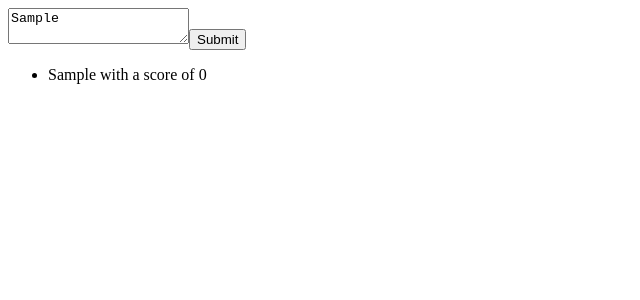
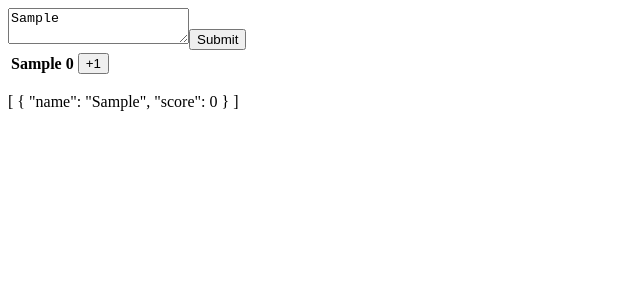
Before and after one commit to ls13g12/class-leaderboard, a Vue app: page / in a window 1280 px wide. Both pictures are taken after typing "Sample" into the empty fields and a click on the button "Submit". Shown: the top 300 px of the page, without its empty margins (0-640 px from the left). Built offline with nearby package versions, Linux system fonts and the light colour scheme.

Commit message:
leaderboard logic broken in components

```diff
--- a/src/App.vue
+++ b/src/App.vue
@@ -1,7 +1,8 @@
 <script>
 import AddPlayers from "./components/AddPlayers.vue";
+import MyLeaderboard from "./components/MyLeaderboard.vue";
 export default {
-  components: { AddPlayers },
+  components: { AddPlayers, MyLeaderboard },
   data() {
     return {
       players: [],
@@ -13,10 +14,6 @@ export default {
 <template>
   <div id="app">
     <AddPlayers v-model:players="players" />
-    <ul>
-      <li v-for="player in players" :key="player.name">
-        {{ player.name }} with a score of {{ player.score }}
-      </li>
-    </ul>
+    <MyLeaderboard v-model:players="players" />
   </div>
 </template>
--- a/src/components/AddPlayers.vue
+++ b/src/components/AddPlayers.vue
@@ -1,6 +1,5 @@
 <script>
 export default {
-  props: ["players"],
   emits: ["update:players"],
   data() {
     return {
--- /dev/null
+++ b/src/components/LeaderboardRow.vue
@@ -0,0 +1,23 @@
+<script>
+export default {
+  props: ["player"],
+  emits: ["update:player"],
+  data() {
+    return {
+      temp_player: this.player,
+    };
+  },
+  methods: {
+    handleIncrementScore() {
+      this.temp_player.score += 1;
+      this.$emit("update:player");
+    },
+  },
+};
+</script>
+
+<template>
+  <th>{{ player.name }}</th>
+  <th>{{ player.score }}</th>
+  <th><button @click="handleIncrementScore()">+1</button></th>
+</template>
--- /dev/null
+++ b/src/components/MyLeaderboard.vue
@@ -0,0 +1,25 @@
+<script>
+import LeaderboardRow from "./LeaderboardRow.vue";
+export default {
+  components: { LeaderboardRow },
+  props: ["players"],
+};
+</script>
+
+<template>
+  <table class="table">
+    <tbody>
+      <tr>
+        <LeaderboardRow
+          v-for="(player, index) in players"
+          :player="player"
+          :index="index"
+          :key="player.name"
+        />
+      </tr>
+    </tbody>
+  </table>
+  <p>
+    {{ players }}
+  </p>
+</template>
```
